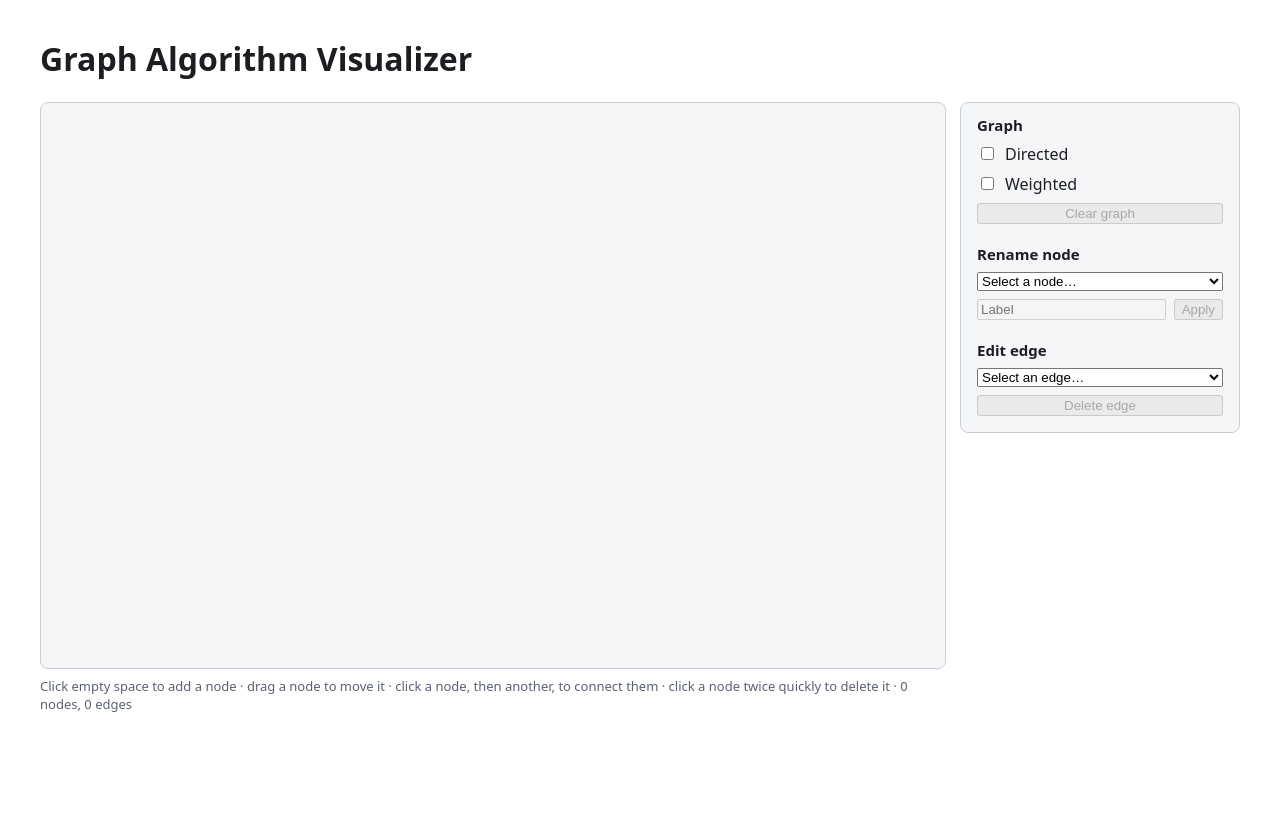
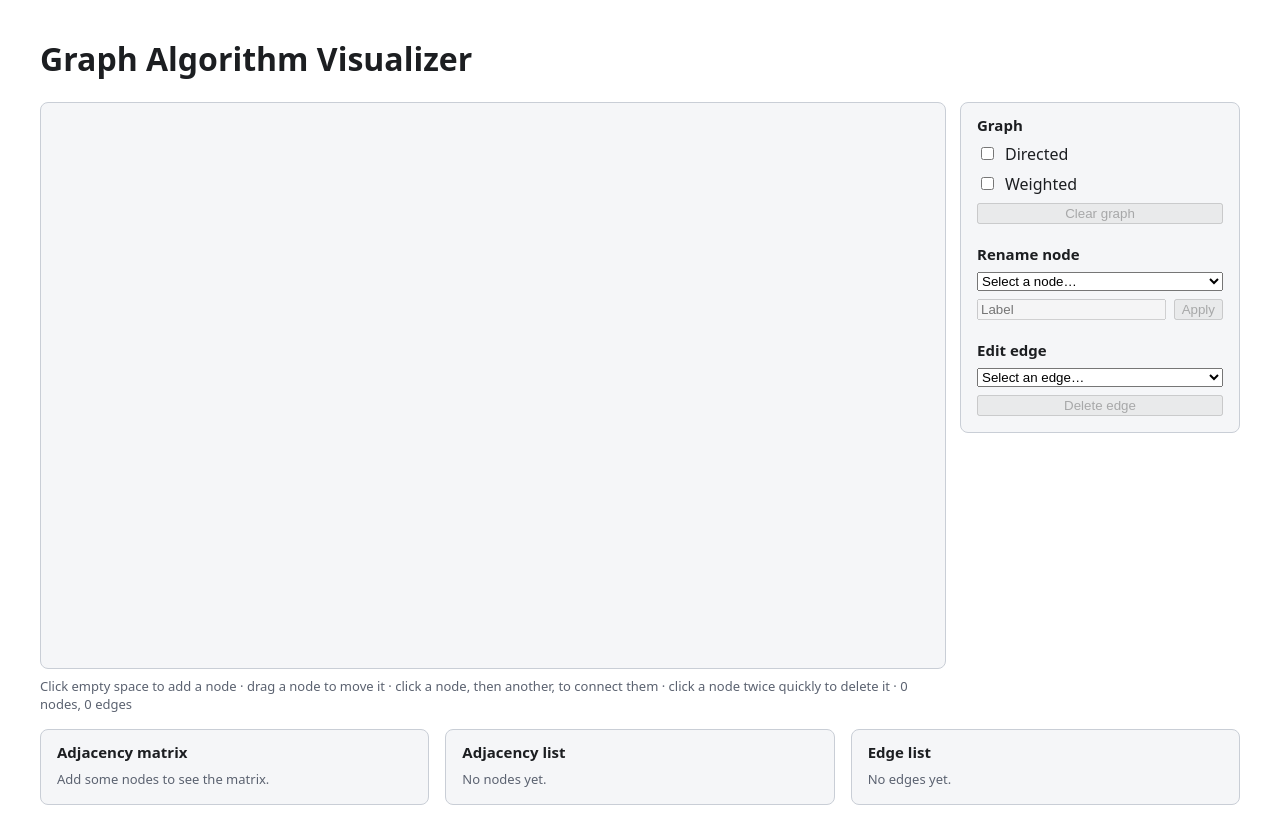
Before and after one commit to hirthik-hash/graph-algorithm-visualizer, a React (Vite) app: page / in a window 1280 px wide. Before the commit the page ends 800 px from the top, so only its background shows below. Built offline with nearby package versions, Linux system fonts and the light colour scheme.

Commit message:
Day 3: adjacency matrix, adjacency list, edge list panels (38 tests)

```diff
--- a/src/App.css
+++ b/src/App.css
@@ -141,3 +141,66 @@ body {
 .notice button {
   margin-left: 8px;
 }
+
+/* ---- Day 3: representation panels ---- */
+.representations {
+  display: grid;
+  grid-template-columns: repeat(auto-fit, minmax(260px, 1fr));
+  gap: 16px;
+  margin-top: 16px;
+}
+
+.panel {
+  background: var(--panel);
+  border: 1px solid var(--border);
+  border-radius: 8px;
+  padding: 12px 16px 16px;
+  min-width: 0; /* lets the matrix scroll inside the grid cell instead of stretching it */
+}
+.panel h2 {
+  font-size: 15px;
+  margin: 0 0 8px;
+}
+.panel .empty {
+  color: var(--muted);
+  font-size: 13px;
+  margin: 0;
+}
+.scroll {
+  overflow-x: auto;
+}
+
+.matrix,
+.edge-table {
+  border-collapse: collapse;
+  font-variant-numeric: tabular-nums;
+}
+.matrix th,
+.matrix td,
+.edge-table th,
+.edge-table td {
+  border: 1px solid var(--border);
+  padding: 4px 10px;
+  text-align: center;
+  font-size: 13px;
+}
+.matrix th,
+.edge-table th {
+  background: var(--bg);
+  font-weight: 600;
+}
+.matrix td.none {
+  color: var(--muted);
+}
+.matrix td.has-edge {
+  background: var(--node-fill);
+  font-weight: 600;
+}
+
+.adj-list {
+  list-style: none;
+  margin: 0;
+  padding: 0;
+  font-size: 14px;
+  line-height: 1.7;
+}
--- a/src/App.tsx
+++ b/src/App.tsx
@@ -1,6 +1,7 @@
 import './App.css'
 import GraphCanvas from './ui/GraphCanvas'
 import GraphControls from './ui/GraphControls'
+import RepresentationPanels from './ui/RepresentationPanels'
 import { useGraphStore } from './ui/graphStore'
 
 export default function App() {
@@ -32,6 +33,8 @@ export default function App() {
         </div>
         <GraphControls />
       </div>
+
+      <RepresentationPanels />
     </main>
   )
 }
--- /dev/null
+++ b/src/model/representations.ts
@@ -0,0 +1,104 @@
+/**
+ * Derived representations (Day 3).
+ *
+ * These are COMPUTED from the graph every time, never stored or hand-edited.
+ * There is exactly one source of truth (the Graph); anything else is a view of
+ * it, so the matrix, list and edge list can never disagree with the canvas.
+ */
+import type { Graph, GraphEdge } from './graph'
+
+// ---------------------------------------------------------------------------
+// Adjacency matrix
+// ---------------------------------------------------------------------------
+
+export interface AdjacencyMatrix {
+  /** Row/column order: same order as graph.nodes. */
+  nodeIds: string[]
+  /**
+   * cells[i][j] is the edge value from nodeIds[i] to nodeIds[j], or null when
+   * there is no edge. Unweighted edges are 1; weighted edges are their weight.
+   * null (not 0) means "no edge" so a genuine weight of 0 stays distinguishable.
+   */
+  cells: (number | null)[][]
+}
+
+export function toAdjacencyMatrix(graph: Graph): AdjacencyMatrix {
+  const nodeIds = graph.nodes.map((n) => n.id)
+  const index = new Map(nodeIds.map((id, i) => [id, i]))
+  const cells: (number | null)[][] = nodeIds.map(() => nodeIds.map(() => null))
+
+  // With parallel edges a matrix cell can only hold one value. Keep the
+  // CHEAPEST: that is the one every shortest-path algorithm would use, and it
+  // must not depend on the order the edges happen to be stored in.
+  const put = (i: number, j: number, value: number) => {
+    const current = cells[i][j]
+    cells[i][j] = current === null ? value : Math.min(current, value)
+  }
+
+  for (const edge of graph.edges) {
+    const i = index.get(edge.source)
+    const j = index.get(edge.target)
+    if (i === undefined || j === undefined) continue // unreachable via the model
+    const value = graph.weighted ? (edge.weight ?? 1) : 1
+    put(i, j, value)
+    if (!graph.directed && i !== j) put(j, i, value) // undirected => symmetric; a self-loop is one cell
+  }
+
+  return { nodeIds, cells }
+}
+
+// ---------------------------------------------------------------------------
+// Adjacency list
+// ---------------------------------------------------------------------------
+
+export interface Neighbor {
+  nodeId: string
+  edgeId: string
+  /** Present only when the graph is weighted. */
+  weight?: number
+}
+
+export interface AdjacencyListEntry {
+  nodeId: string
+  neighbors: Neighbor[]
+}
+
+/**
+ * One entry per node (isolated nodes get an empty list), in graph.nodes order.
+ * Unlike the matrix, parallel edges are all kept: a list has room for them.
+ */
+export function toAdjacencyList(graph: Graph): AdjacencyListEntry[] {
+  const lists = new Map<string, Neighbor[]>(graph.nodes.map((n) => [n.id, []]))
+
+  const neighborFor = (edge: GraphEdge, nodeId: string): Neighbor =>
+    graph.weighted
+      ? { nodeId, edgeId: edge.id, weight: edge.weight ?? 1 }
+      : { nodeId, edgeId: edge.id }
+
+  for (const edge of graph.edges) {
+    lists.get(edge.source)?.push(neighborFor(edge, edge.target))
+    if (!graph.directed && edge.source !== edge.target) {
+      lists.get(edge.target)?.push(neighborFor(edge, edge.source))
+    }
+  }
+
+  return graph.nodes.map((n) => ({ nodeId: n.id, neighbors: lists.get(n.id) ?? [] }))
+}
+
+// ---------------------------------------------------------------------------
+// Edge list
+// ---------------------------------------------------------------------------
+
+/**
+ * Edges in insertion order. Returns copies (so callers can't mutate the graph)
+ * and drops weights when the graph is unweighted: toggling "weighted" off keeps
+ * the stored weights hidden in the model, and they shouldn't leak into a view
+ * of an unweighted graph.
+ */
+export function toEdgeList(graph: Graph): GraphEdge[] {
+  return graph.edges.map((e) =>
+    graph.weighted
+      ? { ...e }
+      : { id: e.id, source: e.source, target: e.target },
+  )
+}
--- /dev/null
+++ b/src/ui/RepresentationPanels.tsx
@@ -0,0 +1,108 @@
+/**
+ * Live-updating views of the current graph (Day 3).
+ * Everything shown here is derived from the store's graph on every change;
+ * nothing is kept in component state.
+ */
+import { useMemo } from 'react'
+import { useGraphStore } from './graphStore'
+import { toAdjacencyList, toAdjacencyMatrix, toEdgeList } from '../model/representations'
+
+export default function RepresentationPanels() {
+  const graph = useGraphStore((s) => s.graph)
+
+  const matrix = useMemo(() => toAdjacencyMatrix(graph), [graph])
+  const list = useMemo(() => toAdjacencyList(graph), [graph])
+  const edges = useMemo(() => toEdgeList(graph), [graph])
+  const labelOf = useMemo(() => {
+    const labels = new Map(graph.nodes.map((n) => [n.id, n.label ?? n.id]))
+    return (id: string) => labels.get(id) ?? id
+  }, [graph])
+
+  const arrow = graph.directed ? '→' : '—'
+  const emptyCell = graph.weighted ? '∞' : '0'
+
+  return (
+    <div className="representations">
+      <section className="panel">
+        <h2>Adjacency matrix</h2>
+        {matrix.nodeIds.length === 0 ? (
+          <p className="empty">Add some nodes to see the matrix.</p>
+        ) : (
+          <div className="scroll">
+            <table className="matrix">
+              <thead>
+                <tr>
+                  <th />
+                  {matrix.nodeIds.map((id) => (
+                    <th key={id} scope="col">
+                      {labelOf(id)}
+                    </th>
+                  ))}
+                </tr>
+              </thead>
+              <tbody>
+                {matrix.nodeIds.map((rowId, i) => (
+                  <tr key={rowId}>
+                    <th scope="row">{labelOf(rowId)}</th>
+                    {matrix.cells[i].map((cell, j) => (
+                      <td key={matrix.nodeIds[j]} className={cell === null ? 'none' : 'has-edge'}>
+                        {cell === null ? emptyCell : cell}
+                      </td>
+                    ))}
+                  </tr>
+                ))}
+              </tbody>
+            </table>
+          </div>
+        )}
+      </section>
+
+      <section className="panel">
+        <h2>Adjacency list</h2>
+        {list.length === 0 ? (
+          <p className="empty">No nodes yet.</p>
+        ) : (
+          <ul className="adj-list">
+            {list.map((entry) => (
+              <li key={entry.nodeId}>
+                <strong>{labelOf(entry.nodeId)}</strong>
+                {' → '}
+                {entry.neighbors.length === 0
+                  ? '∅'
+                  : entry.neighbors
+                      .map((nb) => (nb.weight === undefined ? labelOf(nb.nodeId) : `${labelOf(nb.nodeId)} (${nb.weight})`))
+                      .join(', ')}
+              </li>
+            ))}
+          </ul>
+        )}
+      </section>
+
+      <section className="panel">
+        <h2>Edge list</h2>
+        {edges.length === 0 ? (
+          <p className="empty">No edges yet.</p>
+        ) : (
+          <table className="edge-table">
+            <thead>
+              <tr>
+                <th>Edge</th>
+                <th>Connects</th>
+                {graph.weighted && <th>Weight</th>}
+              </tr>
+            </thead>
+            <tbody>
+              {edges.map((e) => (
+                <tr key={e.id}>
+                  <td>{e.id}</td>
+                  <td>{`${labelOf(e.source)} ${arrow} ${labelOf(e.target)}`}</td>
+                  {graph.weighted && <td>{e.weight}</td>}
+                </tr>
+              ))}
+            </tbody>
+          </table>
+        )}
+      </section>
+    </div>
+  )
+}
```
Also changed, not shown: 1 other file (tests, documents, lock files or other folders).
